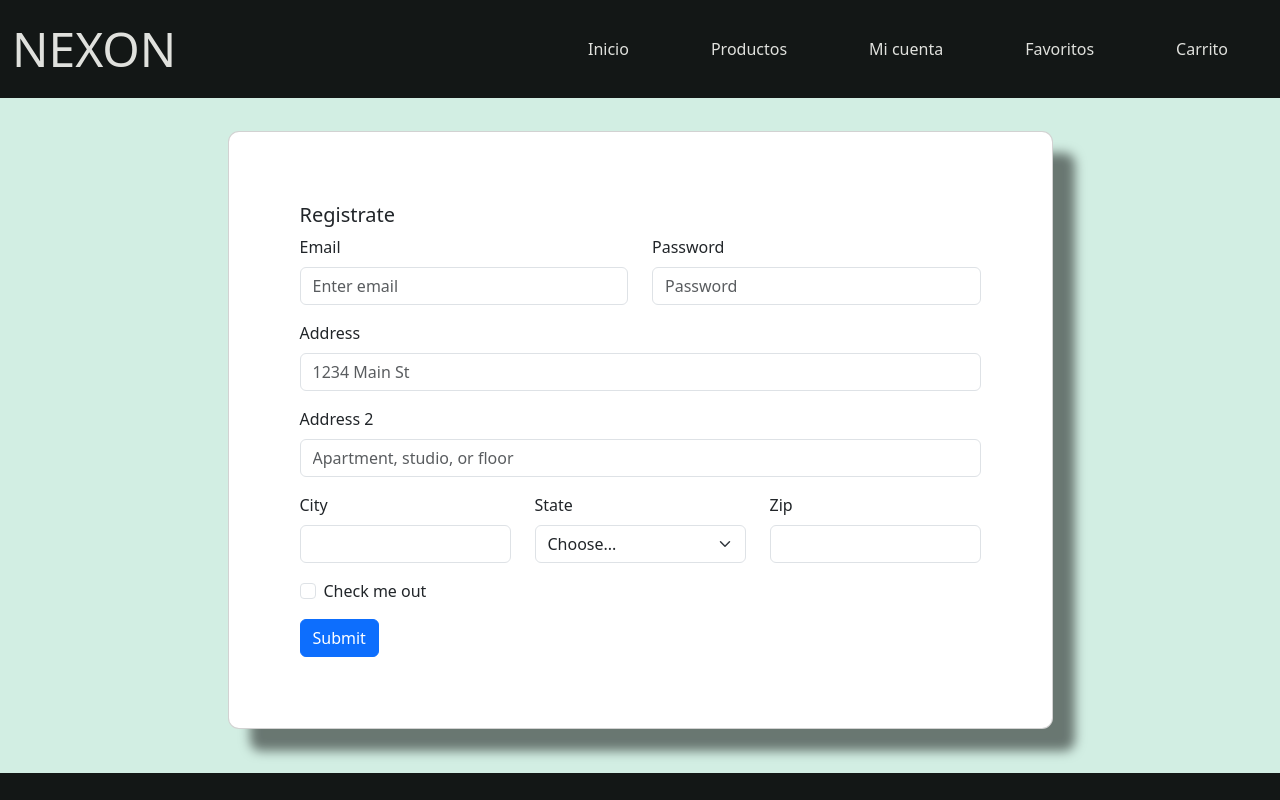
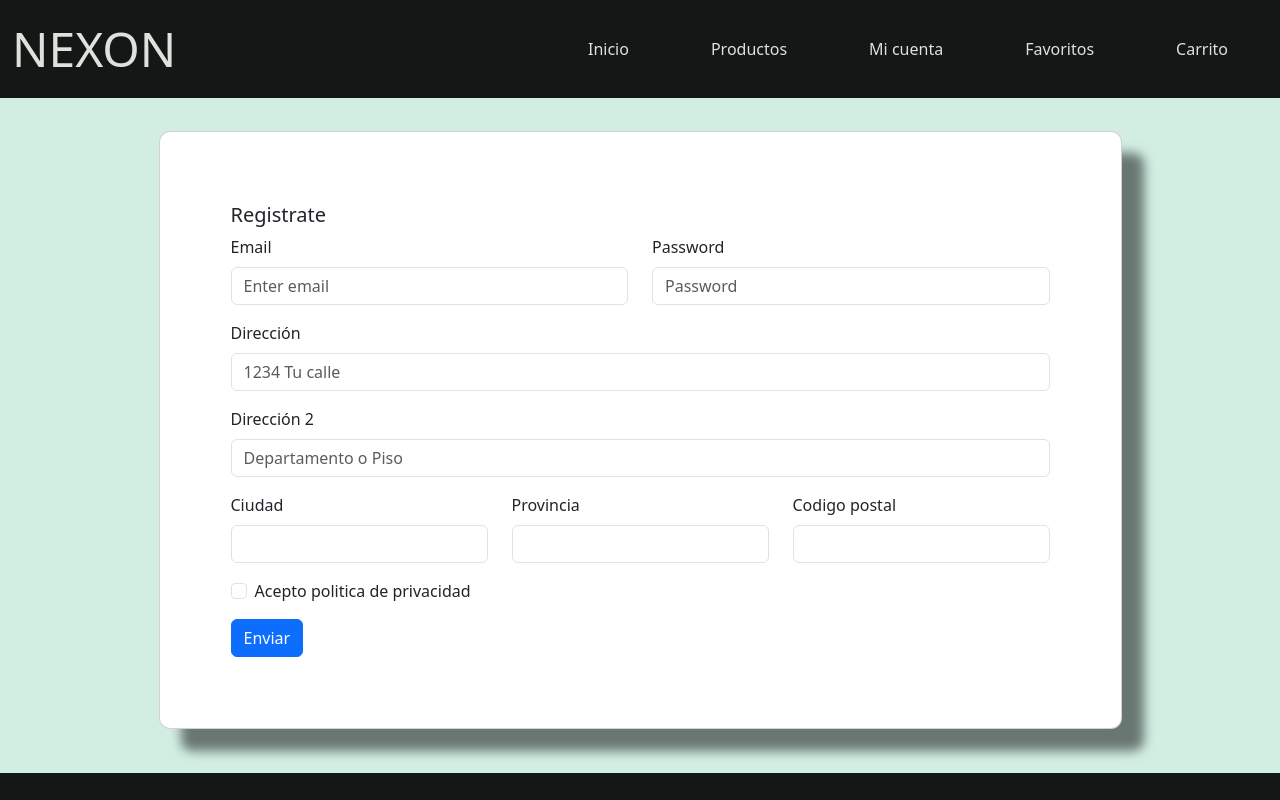
Before and after one commit to candela-greco/nexon.github.io, a React (Vite) app: page /nexon.github.io/register in a window 1280 px wide. Shown: the top 800 px of the page. Built offline with nearby package versions, Linux system fonts and the light colour scheme.

Commit message:
Componente Register modificado

```diff
--- a/src/components/Register.jsx
+++ b/src/components/Register.jsx
@@ -19,53 +19,50 @@ function Register() {
 
             <Form>
               <Row className="mb-3">
-                <Form.Group as={Col} controlId="formGridEmail">
+                <Form.Group as={Col} controlId="Email">
                   <Form.Label>Email</Form.Label>
                   <Form.Control type="email" placeholder="Enter email" />
                 </Form.Group>
 
-                <Form.Group as={Col} controlId="formGridPassword">
+                <Form.Group as={Col} controlId="Password">
                   <Form.Label>Password</Form.Label>
                   <Form.Control type="password" placeholder="Password" />
                 </Form.Group>
               </Row>
 
-              <Form.Group className="mb-3" controlId="formGridAddress1">
-                <Form.Label>Address</Form.Label>
-                <Form.Control placeholder="1234 Main St" />
+              <Form.Group className="mb-3" controlId="Direccion1">
+                <Form.Label>Dirección</Form.Label>
+                <Form.Control placeholder="1234 Tu calle" />
               </Form.Group>
 
-              <Form.Group className="mb-3" controlId="formGridAddress2">
-                <Form.Label>Address 2</Form.Label>
-                <Form.Control placeholder="Apartment, studio, or floor" />
+              <Form.Group className="mb-3" controlId="Direccion2">
+                <Form.Label>Dirección 2</Form.Label>
+                <Form.Control placeholder="Departamento o Piso" />
               </Form.Group>
 
               <Row className="mb-3">
-                <Form.Group as={Col} controlId="formGridCity">
-                  <Form.Label>City</Form.Label>
+                <Form.Group as={Col} controlId="Ciudad">
+                  <Form.Label>Ciudad</Form.Label>
                   <Form.Control />
                 </Form.Group>
 
-                <Form.Group as={Col} controlId="formGridState">
-                  <Form.Label>State</Form.Label>
-                  <Form.Select defaultValue="Choose...">
-                    <option>Choose...</option>
-                    <option>...</option>
-                  </Form.Select>
+                <Form.Group as={Col} controlId="Provincia">
+                  <Form.Label>Provincia</Form.Label>
+                  <Form.Control />
                 </Form.Group>
 
-                <Form.Group as={Col} controlId="formGridZip">
-                  <Form.Label>Zip</Form.Label>
+                <Form.Group as={Col} controlId="Codigo postal">
+                  <Form.Label>Codigo postal</Form.Label>
                   <Form.Control />
                 </Form.Group>
               </Row>
 
-              <Form.Group className="mb-3" id="formGridCheckbox">
-                <Form.Check type="checkbox" label="Check me out" />
+              <Form.Group className="mb-3" id="Checkbox">
+                <Form.Check type="checkbox" label="Acepto politica de privacidad" />
               </Form.Group>
 
-              <Button variant="primary" type="submit">
-                Submit
+              <Button variant="primary" type="Enviar">
+                Enviar
               </Button>
             </Form>
           </CardBody>
```
